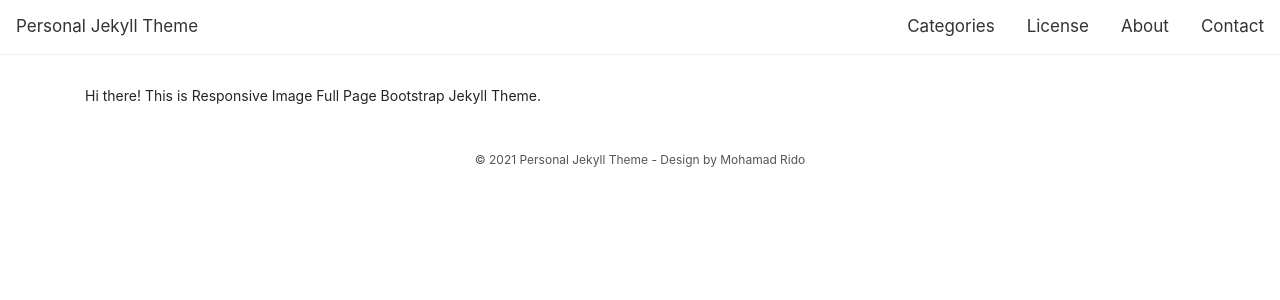
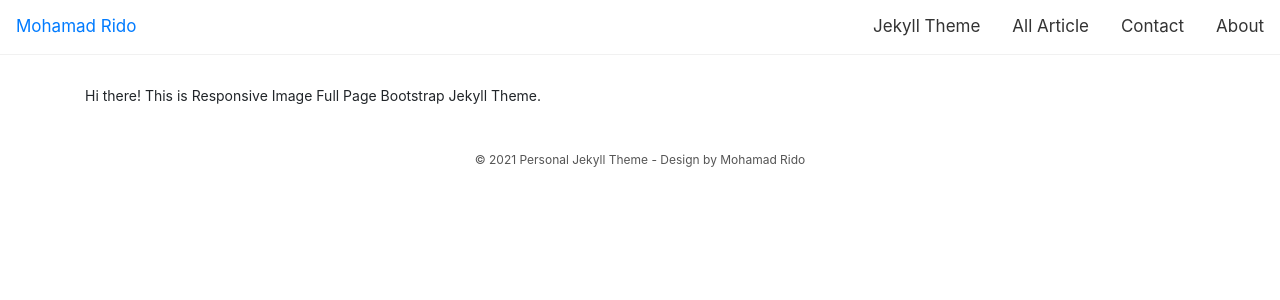
Before and after one commit to mohamadrido/personal-jekyll-theme, a Jekyll site: the page built from about.html, in a window 1280 px wide. Shown: the top 300 px of the page. Built offline with Jekyll 4.4.1, drawn with Linux system fonts in a browser that asks for light colours; nearby versions of some CDN libraries.

Commit message:
Update page.html

```diff
--- a/_layouts/page.html
+++ b/_layouts/page.html
@@ -1,18 +1,19 @@
 ---
 layout: default
 ---
-<nav class="topnav" id="myTopnav">
-  <a href="https://mohamadrido.github.io/personal-jekyll-theme/" class="active">{{site.name}}</a>
+
+<div class="topnav" id="myTopnav">
+  <a href="https://mohamadrido.com">Mohamad Rido</a>
   <div class="header-right">
   <a href="javascript:void(0);" class="icon" onclick="myFunction()">
     <i class="fa fa-bars"></i>
   </a>
-  <a href="{{site.baseurl}}/categories">Categories</a>
-  <a href="{{site.baseurl}}/license">License</a>
-  <a href="{{site.baseurl}}/about">About</a>
-  <a href="{{site.baseurl}}/contact">Contact</a>
+  <a href="https://github.com/mohamadrido">Jekyll Theme</a>
+  <a href="https://mohamadrido.com/categories">All Article</a>
+  <a href="https://mohamadrido.com/contact">Contact</a>
+  <a href="https://mohamadrido.com/about">About</a>
   </div>
-</nav>
+</div>
 <div class="container">
 {{ content }}
 </div>
```
